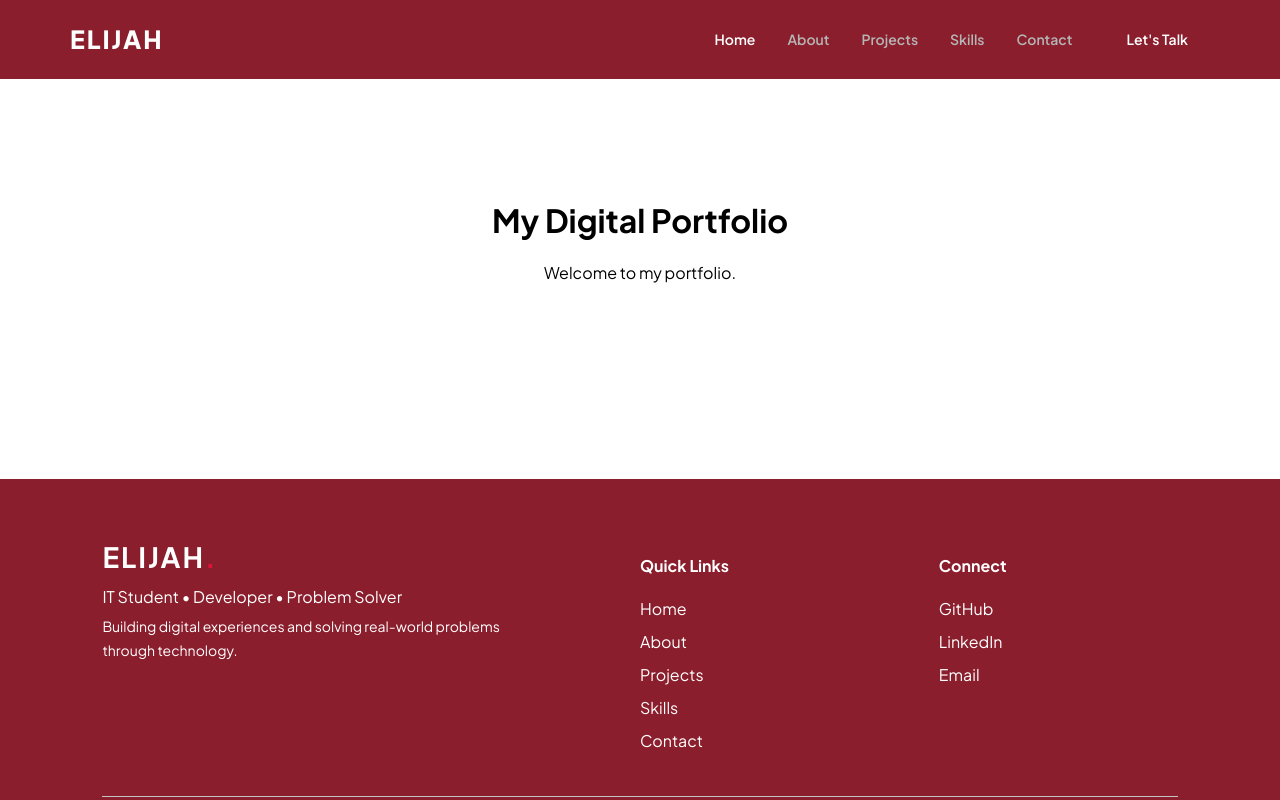
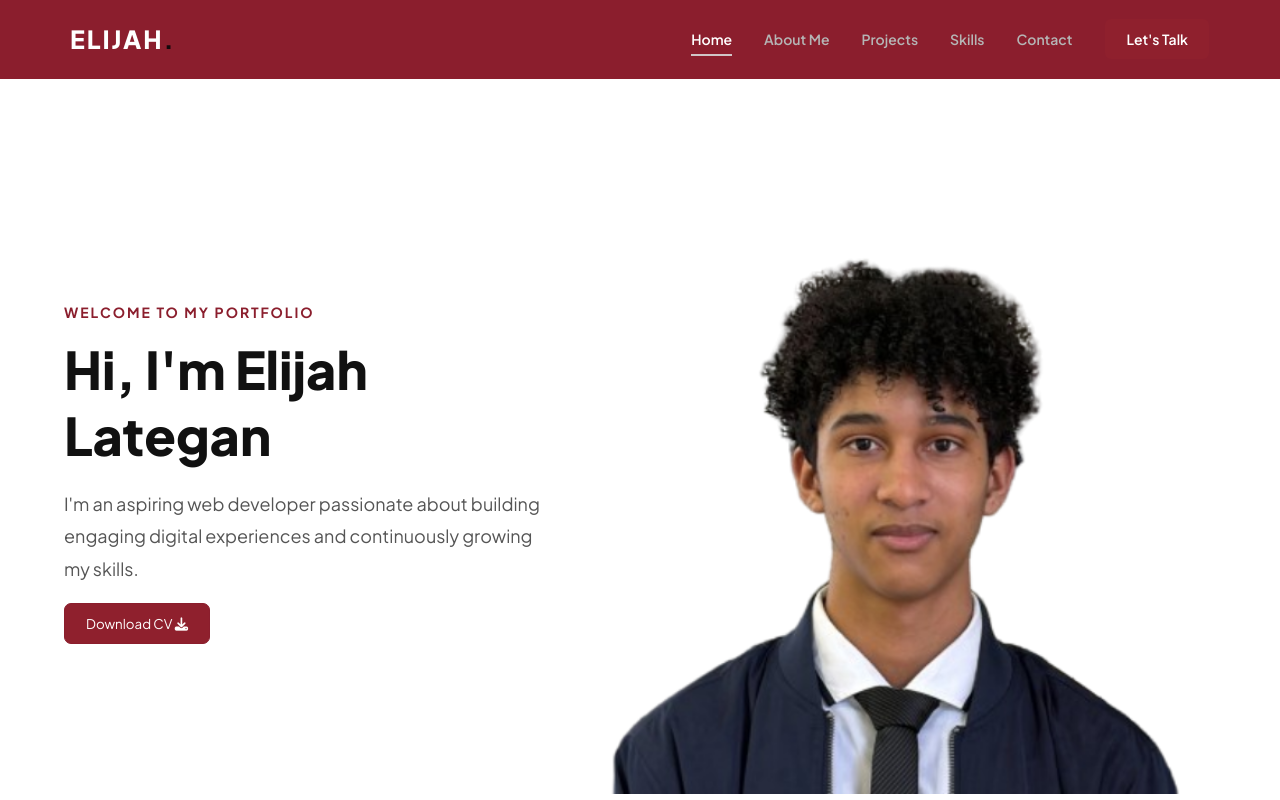
Before and after one commit to Elijah736/digital-portfolio, a Vue app in the folder portfolio/: page / in a window 1280 px wide. Shown: the top 800 px of the page. Built offline with nearby package versions, Linux system fonts and the light colour scheme.

Commit message:
fixed styling issues

```diff
--- a/portfolio/index.html
+++ b/portfolio/index.html
@@ -5,6 +5,7 @@
     <link rel="icon" href="/favicon.ico">
     <meta name="viewport" content="width=device-width, initial-scale=1.0">
     <link href="https://fonts.googleapis.com/css2?family=Plus+Jakarta+Sans:wght@400;500;600;700;800&display=swap" rel="stylesheet">
+    <script src="https://kit.fontawesome.com/6247c2759e.js" crossorigin="anonymous"></script>
     <title>Vite App</title>
   </head>
   <body>
--- a/portfolio/src/components/Navbar.vue
+++ b/portfolio/src/components/Navbar.vue
@@ -8,7 +8,7 @@
 
   <div class="nav-links" :class="{ open: menuOpen }">
     <RouterLink to="/" @click="menuOpen = false">Home</RouterLink>
-    <RouterLink to="/about" @click="menuOpen = false">About</RouterLink>
+    <RouterLink to="/about" @click="menuOpen = false">About Me</RouterLink>
     <RouterLink to="/projects" @click="menuOpen = false">Projects</RouterLink>
     <RouterLink to="/skills" @click="menuOpen = false">Skills</RouterLink>
     <RouterLink to="/contact" @click="menuOpen = false">Contact</RouterLink>
@@ -66,7 +66,7 @@ const menuOpen = ref(false)
 }
 
 .logo span {
-  color: #8B1E2D;
+  color: rgb(19, 8, 11);
 }
 
 .nav-links {
@@ -91,7 +91,7 @@ const menuOpen = ref(false)
   bottom: -8px;
   width: 0;
   height: 2px;
-  background: #8B1E2D;
+  background: #d1c5c7;
   transition: 0.3s ease;
 }
 
@@ -115,7 +115,7 @@ const menuOpen = ref(false)
   padding: 11px 21px;
   border-radius: 7px;
   color: #ffffff !important;
-  background: #8B1E2D;
+  background: #8f202d;
   border: 1px solid #8B1E2D;
   transition: 0.3s ease;
 }
--- a/portfolio/src/main.js
+++ b/portfolio/src/main.js
@@ -4,5 +4,5 @@ import router from './router'
 import './assets/main.css'
 
 createApp(App)
-.use(router)
-.mount('#app')
+  .use(router)
+  .mount('#app')
--- a/portfolio/src/router/index.js
+++ b/portfolio/src/router/index.js
@@ -1,17 +1,11 @@
 import { createRouter, createWebHistory } from 'vue-router'
+import Home from '../views/Home.vue'
 
 const routes = [
   {
     path: '/',
-    name: 'home',
-    component: {
-      template: `
-        <main style="padding: 100px; text-align: center;">
-          <h1>My Digital Portfolio</h1>
-          <p>Welcome to my portfolio.</p>
-        </main>
-      `
-    }
+    name: 'Home',
+    component: Home
   }
 ]
 
--- a/portfolio/src/views/Home.vue
+++ b/portfolio/src/views/Home.vue
@@ -0,0 +1,139 @@
+<script setup>
+import removebg from '../assets/removed.bg.png'
+</script>
+
+<template>
+  <section class="home">
+    <div class="home-content">
+      <p class="intro">WELCOME TO MY PORTFOLIO</p>
+
+      <h1>Hi, I'm Elijah Lategan</h1>
+
+      <p class="description">
+        I'm an aspiring web developer passionate about building engaging
+        digital experiences and continuously growing my skills.
+      </p>
+      <button class="CV">Download CV <i class="fa-solid fa-download"></i></button>
+    </div>
+
+    <div class="rightside">
+      <img :src="removebg" alt="Elijah">
+    </div>
+  </section>
+</template>
+
+<style scoped>
+.home {
+  display: flex;
+  gap: 20px;
+  justify-content: space-between;
+  align-items: center;
+  width: 100%;
+  min-height: 100%;
+  padding: 60px 5%;
+  color: white;
+  box-sizing: border-box;
+}
+
+.home-content {
+  width: 43%;
+  max-width: 700px;
+}
+
+.rightside {
+  width: 59%;
+  display: flex;
+  justify-content: center;
+  align-items: center;
+  position: relative;
+}
+
+.rightside img {
+  width: 100%;
+  max-width: 800px;
+  height: auto;
+  object-fit: contain;
+
+  /* border: 5px solid #8B1E2D;
+  border-radius: 25px;
+  padding: 10px;
+  background: #ffffff;
+
+  box-shadow:
+    12px 12px 0 #8B1E2D,
+    20px 20px 0 rgba(139, 30, 45, 0.15);
+
+  transition: 0.3s ease; */
+}
+
+/* .rightside img:hover {
+  transform: translate(-5px, -5px);
+
+  box-shadow:
+    18px 18px 0 #8B1E2D,
+    28px 28px 0 rgba(139, 30, 45, 0.15);
+} */
+
+.intro {
+  margin-bottom: 15px;
+  color: #8B1E2D;
+  font-size: 14px;
+  font-weight: 700;
+  letter-spacing: 2px;
+}
+
+h1 {
+  margin: 0 0 20px;
+  color: #111111;
+  font-size: 52px;
+  font-weight: 800;
+}
+
+.description {
+  max-width: 600px;
+  color: #555555;
+  font-size: 18px;
+  line-height: 1.8;
+}
+
+.CV {
+  word-spacing: 20%;
+  padding: 11px 21px;
+  border-radius: 7px;
+  color: #ffffff !important;
+  background: #8f202d;
+  border: 1px solid #8B1E2D;
+  transition: 0.3s ease;
+}
+
+.CV:hover {
+  cursor: pointer;
+  background: #A92538;
+  border-color: #A92538;
+  transform: translateY(-2px);
+  box-shadow: 0 8px 20px rgba(139, 30, 45, 0.3);
+}
+
+@media (max-width: 768px) {
+  .home {
+    flex-direction: column;
+    padding: 70px 25px;
+  }
+
+  .home-content {
+    width: 100%;
+  }
+
+  .rightside {
+    width: 100%;
+  }
+
+  .rightside img {
+    width: 80%;
+  }
+
+  h1 {
+    font-size: 38px;
+  }
+}
+</style>
```
